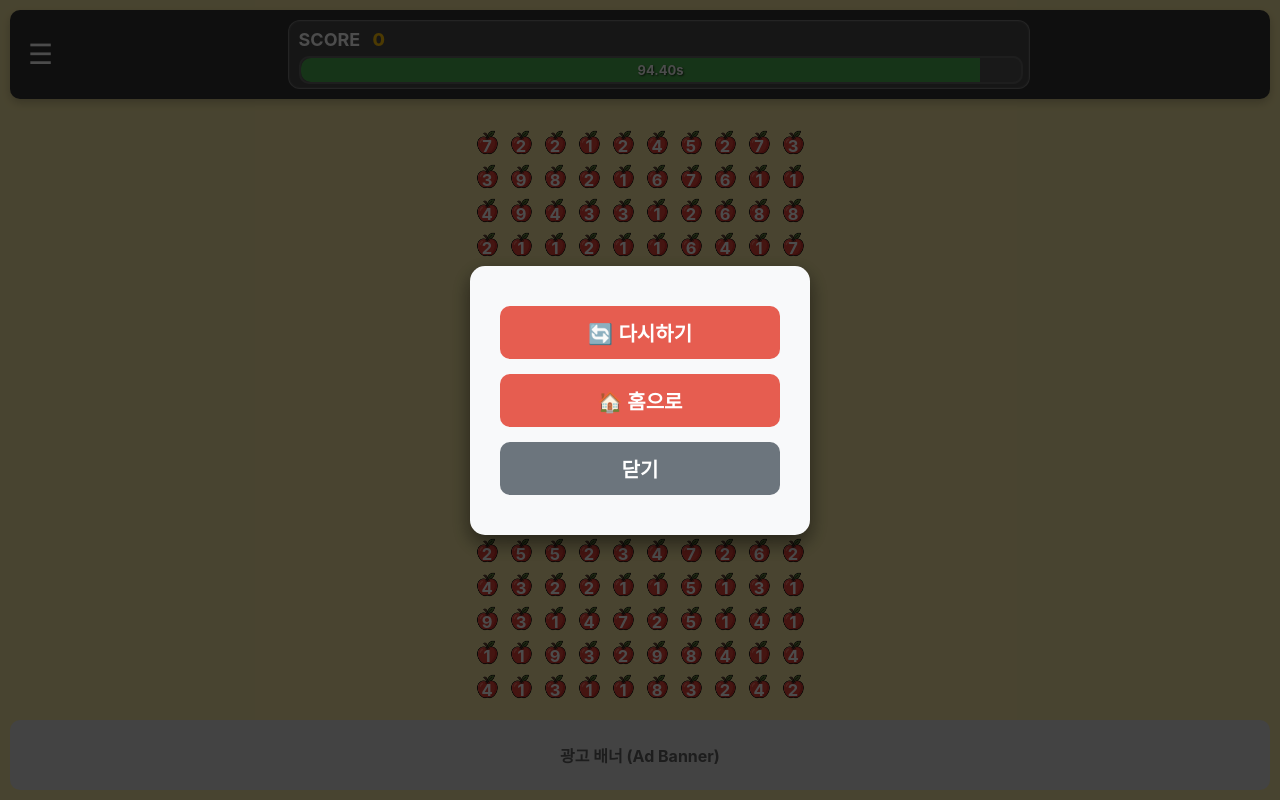
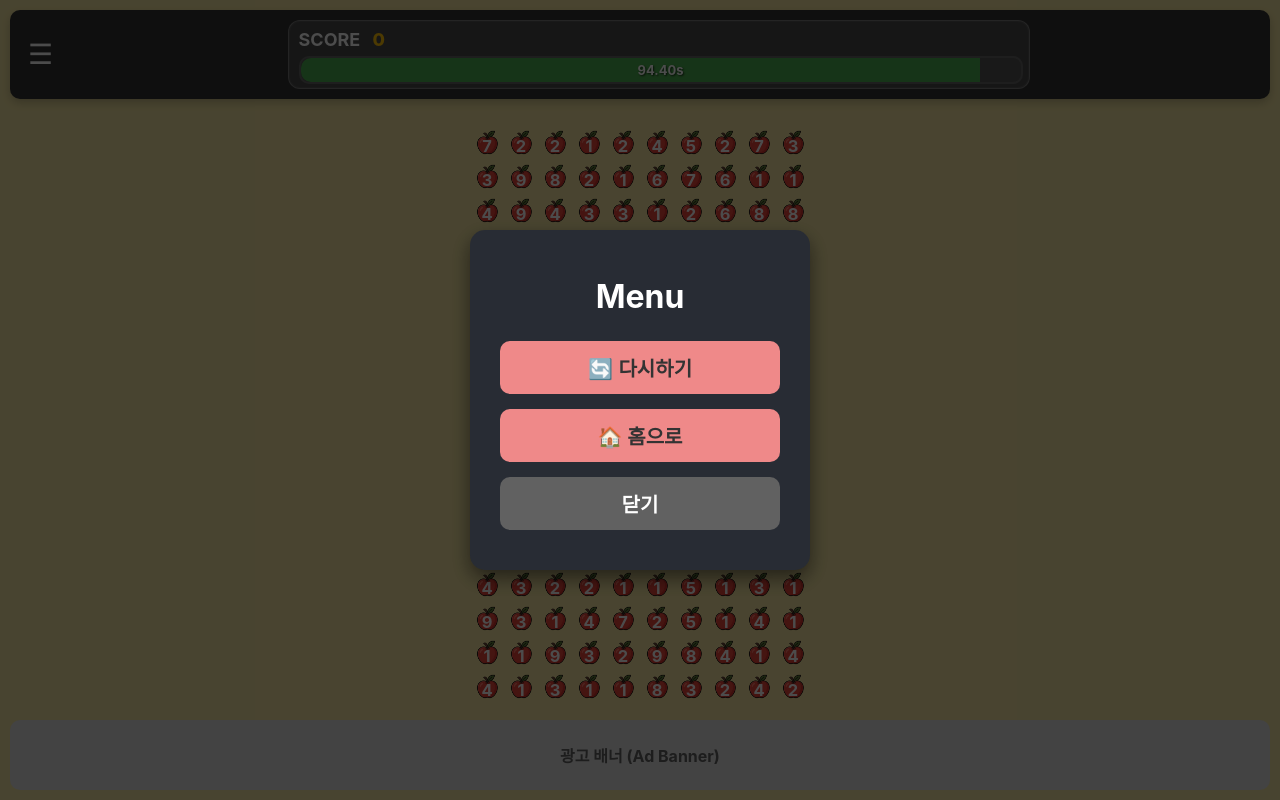
Before and after one commit to Newt-JH/apple-game-next, a Next.js app: page / in a window 1280 px wide. Both pictures are taken after a click on the button "메뉴 열기". Built offline with nearby package versions, Linux system fonts and the light colour scheme.

Commit message:
메뉴 커밋

```diff
--- a/src/components/Menu.css
+++ b/src/components/Menu.css
@@ -4,7 +4,7 @@
   left: 0;
   width: 100%;
   height: 100%;
-  background-color: rgba(0, 0, 0, 0.7); /* Slightly darker overlay */
+  background-color: rgba(0, 0, 0, 0.7);
   display: flex;
   align-items: center;
   justify-content: center;
@@ -20,23 +20,30 @@
 }
 
 .menu-content {
-  background: #f8f9fa; /* Light grey background for content box */
-  padding: 40px 30px; /* More vertical padding */
+  background: #282c34; /* Dark background for content box */
+  padding: 20px 30px 40px; /* Reduced top padding, increased bottom padding */
   border-radius: 15px;
   display: flex;
   flex-direction: column;
   gap: 15px;
   align-items: center;
   box-shadow: 0 8px 20px rgba(0,0,0,0.5);
-  width: 280px; /* Fixed width */
-  max-width: 90%; /* Ensure it doesn't overflow on very small screens */
+  width: 280px;
+  max-width: 90%;
+}
+
+.menu-title {
+  font-size: 32px; /* Increased font size */
+  font-weight: bold;
+  color: #fff; /* White text for title */
+  margin-bottom: 10px;
 }
 
 .menu-button {
   font-size: 20px;
   font-weight: bold;
-  color: #fff; /* White text for buttons */
-  background-color: #e65d50; /* Primary blue */
+  color: #333;
+  background-color: #ef8989; /* Primary yellow */
   border: none;
   border-radius: 10px;
   padding: 12px 0;
@@ -48,16 +55,16 @@
 }
 
 .menu-button:hover {
-  background-color: #0056b3; /* Darker blue on hover */
+  background-color: #ffda6b;
   transform: translateY(-2px);
 }
 
 .menu-button.secondary {
-  background-color: #6c757d; /* Secondary grey */
+  background-color: #616161; /* Darker grey for secondary */
   color: #fff; /* White text for secondary */
 }
 
 .menu-button.secondary:hover {
-  background-color: #5a6268;
+  background-color: #757575;
   transform: translateY(-2px);
 }
--- a/src/components/Menu.tsx
+++ b/src/components/Menu.tsx
@@ -21,6 +21,7 @@ const Menu: React.FC<MenuProps> = ({ isOpen, onClose, onRestart }) => {
   return (
     <div className={`menu-overlay ${isOpen ? 'open' : ''}`} onClick={onClose}>
       <div className="menu-content" onClick={(e) => e.stopPropagation()}>
+        <h2 className="menu-title">Menu</h2> {/* Changed text */}
         <button className="menu-button" onClick={handleRestartClick}>
           🔄 다시하기
         </button>
```
